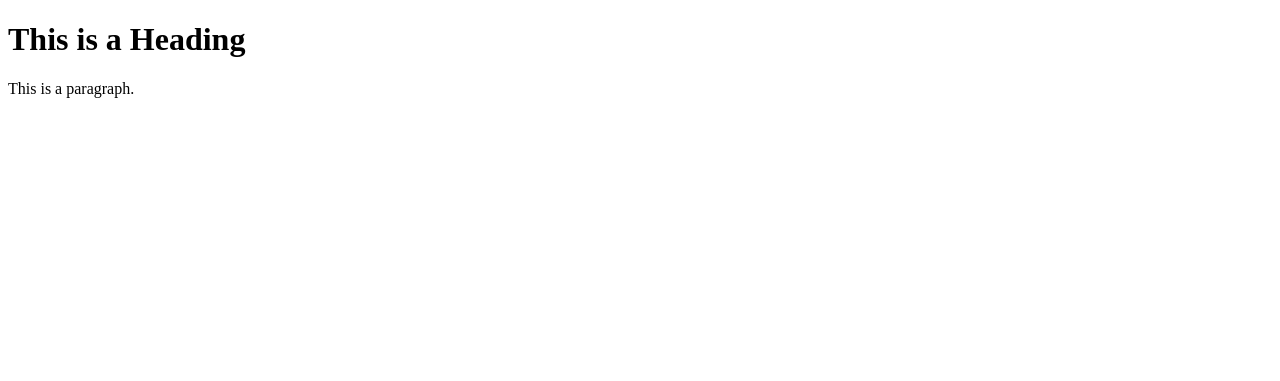
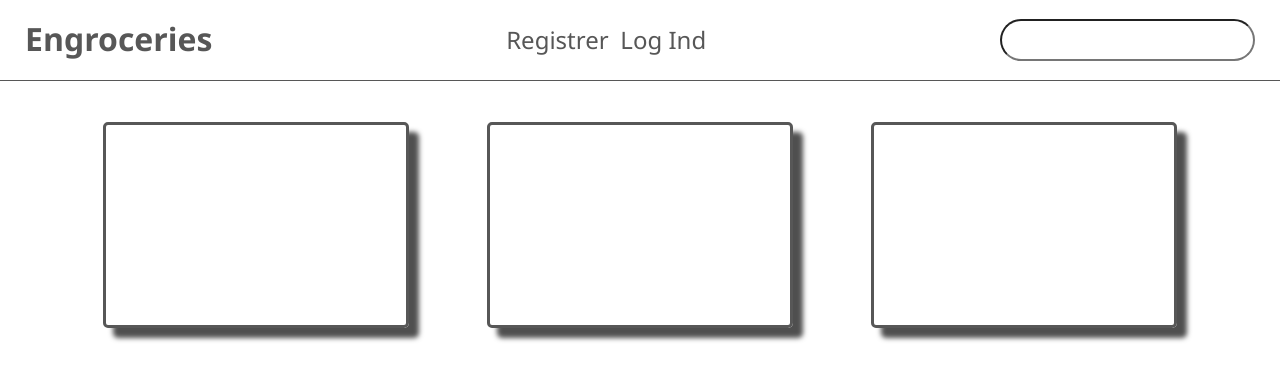
Before and after one commit to alkrdev/EngroceriesWebshop, a PHP site: page /pages/Dashboard.HTML in a window 1280 px wide. Shown: the top 381 px of the page. Run offline with PHP 8.4, Linux system fonts and the light colour scheme; some libraries are stand-ins or nearby versions.

Commit message:
Dashboard layout added

```diff
--- a/css/main.css
+++ b/css/main.css
@@ -8,6 +8,18 @@ select:focus,
 textarea:focus,
 button:focus {
     outline: none;
+}
+
+.AdminBox {
+    margin-top: 2vh;
+    width: 300px;
+    height: 200px;
+    border-radius: 5px;
+    border-style: solid;
+    float: left;
+    box-shadow: 10px 10px 5px 0px rgba(0,0,0,0.69);
+    -webkit-box-shadow: 10px 10px 5px 0px rgba(0,0,0,0.69);
+    -moz-box-shadow: 10px 10px 5px 0px rgba(0,0,0,0.69);
 }
 
 header {
--- a/pages/Dashboard.HTML
+++ b/pages/Dashboard.HTML
@@ -1,12 +1,52 @@
-<!DOCTYPE html>
-<html>
+<!doctype html>
+<html class="no-js" lang="da-DK">
+
 <head>
-<title>Page Title</title>
+  <meta charset="utf-8">
+  <title>Engroceries Webshop</title>
+  <meta name="description" content="">
+  <meta name="viewport" content="width=device-width, initial-scale=1">
+
+  <meta property="og:title" content="">
+  <meta property="og:type" content="">
+  <meta property="og:url" content="">
+  <meta property="og:image" content="">
+
+  <link rel="manifest" href="site.webmanifest">
+  <link rel="apple-touch-icon" href="icon.png">
+  <!-- Place favicon.ico in the root directory -->
+
+  <link rel="stylesheet" href="../css/normalize.css">
+  <link rel="stylesheet" href="../css/main.css">
+
+
+  <meta name="theme-color" content="#fafafa">
 </head>
+
 <body>
+  <header>
+    <h1>Engroceries</h1>
+    <nav>
+      <a href="#register.html">Registrer</a>
+      <a href="#login.html">Log Ind</a>
+    </nav>
+    <input type="text" name="search" id="search">
+  </header>
+  <main>
 
-<h1>This is a Heading</h1>
-<p>This is a paragraph.</p>
+    <section>
+   <div class="AdminBox" ></div>
 
+   <div class="AdminBox" ></div>
+   <div class="AdminBox" ></div>
+
+    </section>
+  </main>
+  <footer></footer>
+
+  <script src="js/vendor/modernizr-3.11.2.min.js"></script>
+  <script src="js/plugins.js"></script>
+  <script src="js/main.js"></script>
 </body>
+
 </html>
```
